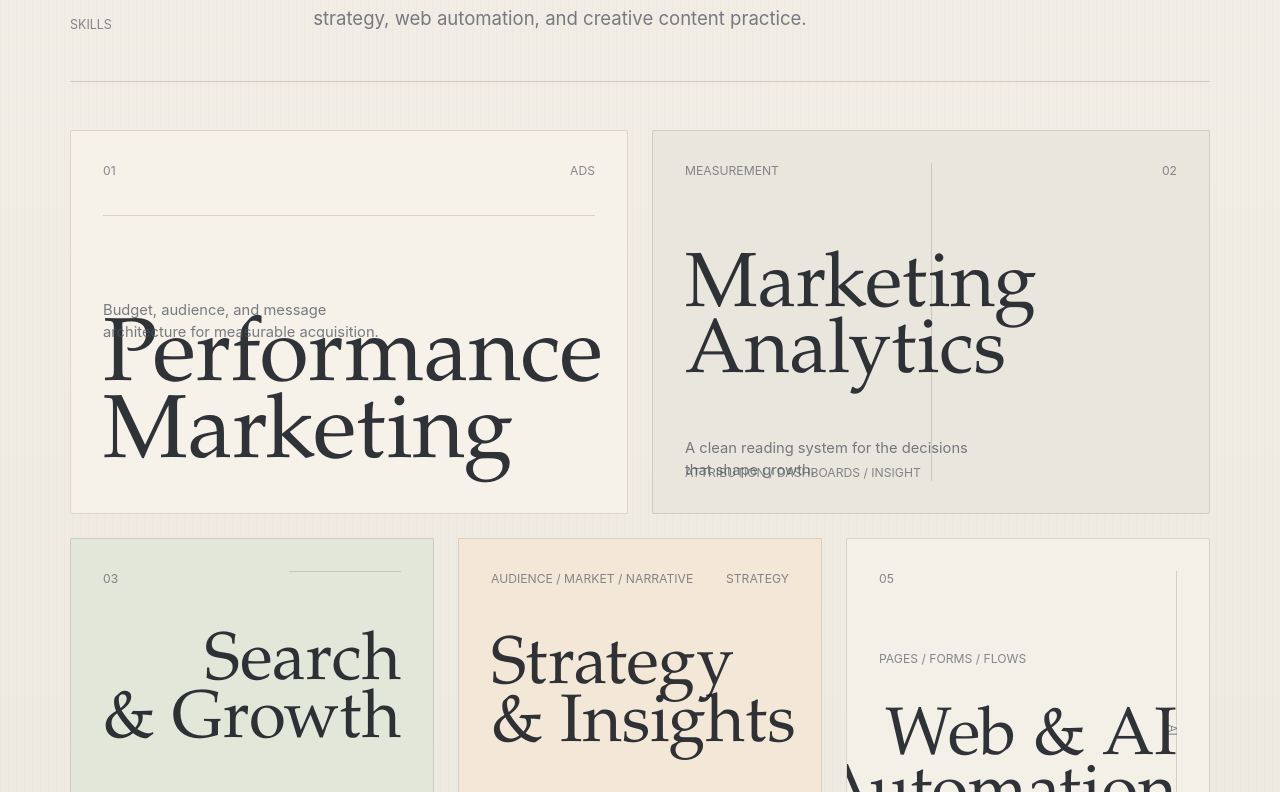
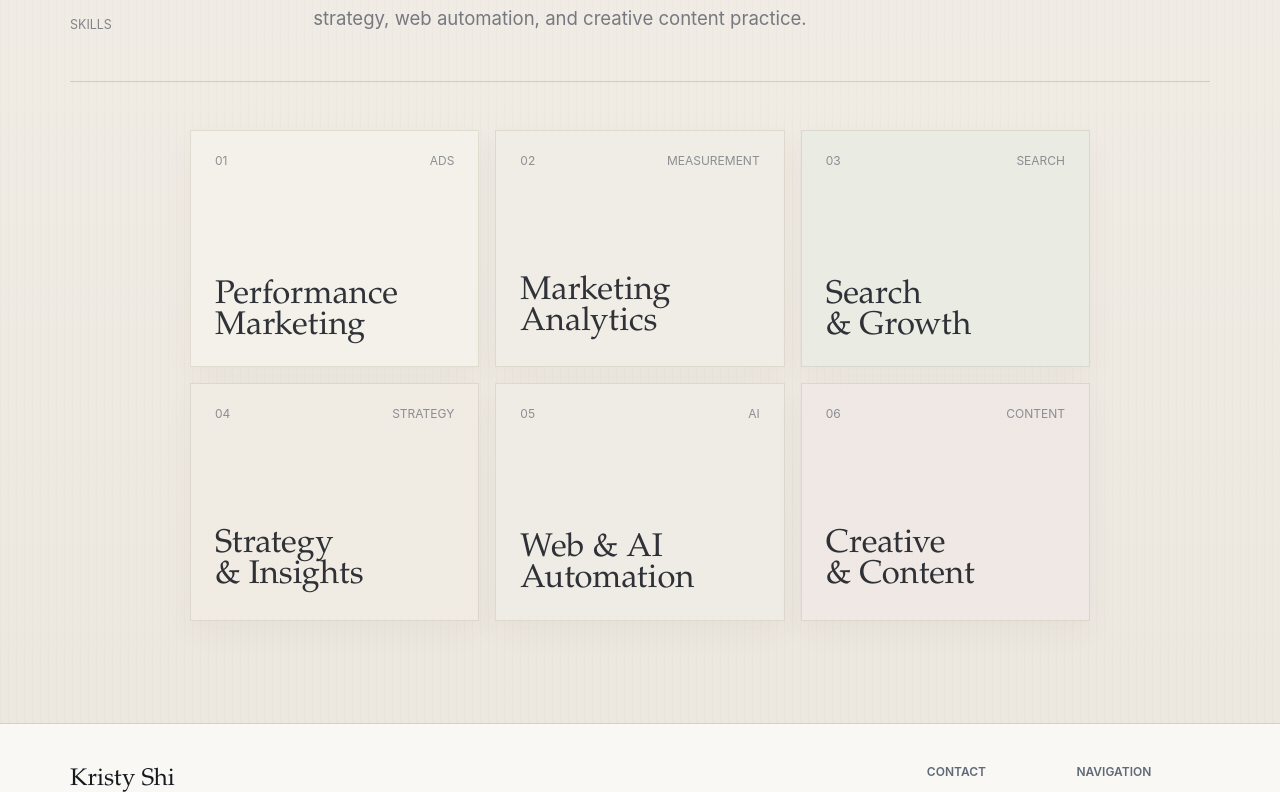
Before and after one commit to pakkuanshi/personal-portfolio, a Next.js app: page /skills in a window 1280 px wide. Shown: the part 508-1300 px from the top of the page. Built offline with nearby package versions, Linux system fonts and the light colour scheme.

Commit message:
Match skills page grid layout

```diff
--- a/components/home/skills-preview-section.tsx
+++ b/components/home/skills-preview-section.tsx
@@ -1,30 +1,8 @@
 "use client";
 
-import Link from "next/link";
-
 import { usePreferences } from "@/components/preferences/preferences-provider";
-import { skillCategories, skillsPreviewCopy } from "@/content/skills";
-
-const posterBackgrounds = [
-  "bg-[hsl(42_33%_94%/0.92)] dark:bg-[hsl(32_13%_16%/0.84)]",
-  "bg-[hsl(48_25%_92%/0.9)] dark:bg-[hsl(34_12%_17%/0.84)]",
-  "bg-[hsl(72_17%_91%/0.88)] dark:bg-[hsl(44_11%_17%/0.84)]",
-  "bg-[hsl(35_33%_92%/0.9)] dark:bg-[hsl(28_12%_16%/0.84)]",
-  "bg-[hsl(45_20%_92%/0.88)] dark:bg-[hsl(38_11%_17%/0.84)]",
-  "bg-[hsl(20_26%_92%/0.88)] dark:bg-[hsl(24_12%_16%/0.84)]",
-];
-
-const titleOffsets = [
-  "bottom-6",
-  "bottom-7",
-  "bottom-6",
-  "bottom-7",
-  "bottom-6",
-  "bottom-7",
-];
-
-const fallbackPosterBackground = "bg-[hsl(42_33%_94%/0.92)] dark:bg-[hsl(32_13%_16%/0.84)]";
-const fallbackTitleOffset = "bottom-6";
+import { SkillCategoryGrid } from "@/components/skills/skill-category-grid";
+import { skillsPreviewCopy } from "@/content/skills";
 
 export function SkillsPreviewSection() {
   const { locale } = usePreferences();
@@ -39,42 +17,7 @@ export function SkillsPreviewSection() {
           </h2>
         </div>
 
-        <div className="mx-auto grid w-full max-w-[900px] grid-cols-1 gap-4 sm:grid-cols-2 lg:grid-cols-3">
-          {skillCategories.map((category, index) => {
-            const categoryCopy = category.translations[locale];
-            const background = posterBackgrounds[index] ?? fallbackPosterBackground;
-            const titleOffset = titleOffsets[index] ?? fallbackTitleOffset;
-
-            return (
-              <Link
-                aria-label={
-                  locale === "en"
-                    ? `Open ${categoryCopy.title} skills`
-                    : `查看${categoryCopy.title}技能`
-                }
-                className={`group relative min-h-[13.25rem] overflow-hidden border border-[hsl(34_18%_68%/0.34)] p-6 text-[hsl(220_18%_12%/0.9)] shadow-[0_12px_28px_hsl(30_18%_28%/0.045)] transition duration-200 ease-out sm:aspect-[1.16/1] sm:min-h-0 lg:aspect-[1.22/1] ${background} hover:-translate-y-1 hover:border-[hsl(28_24%_52%/0.4)] hover:shadow-[0_18px_34px_hsl(30_18%_24%/0.1)] focus-visible:-translate-y-1 focus-visible:outline-none focus-visible:ring-1 focus-visible:ring-[hsl(28_24%_52%/0.45)] dark:border-[hsl(38_18%_58%/0.2)] dark:text-[hsl(42_28%_90%/0.9)] dark:hover:border-[hsl(38_22%_68%/0.3)] dark:hover:shadow-[0_18px_34px_hsl(24_12%_4%/0.26)]`}
-                href={`/skills/${category.slug}`}
-                key={category.slug}
-              >
-                <span className="absolute left-6 top-6 text-xs uppercase leading-none text-[hsl(220_9%_34%/0.62)] dark:text-[hsl(42_18%_82%/0.62)]">
-                  {category.number}
-                </span>
-                <span className="absolute right-6 top-6 max-w-24 text-right text-xs uppercase leading-none text-[hsl(220_9%_34%/0.62)] dark:text-[hsl(42_18%_82%/0.62)]">
-                  {categoryCopy.rubric}
-                </span>
-                <h3
-                  className={`absolute left-6 right-8 ${titleOffset} font-serif text-[clamp(2.05rem,2.35vw,2.45rem)] font-medium leading-[0.94] tracking-normal text-balance`}
-                >
-                  {categoryCopy.titleLines.map((line) => (
-                    <span className="block" key={line}>
-                      {line}
-                    </span>
-                  ))}
-                </h3>
-              </Link>
-            );
-          })}
-        </div>
+        <SkillCategoryGrid />
       </div>
     </section>
   );
--- /dev/null
+++ b/components/skills/skill-category-grid.tsx
@@ -0,0 +1,80 @@
+"use client";
+
+import Link from "next/link";
+
+import { usePreferences } from "@/components/preferences/preferences-provider";
+import { skillCategories } from "@/content/skills";
+import { cn } from "@/lib/utils";
+
+const posterBackgrounds = [
+  "bg-[hsl(42_33%_94%/0.92)] dark:bg-[hsl(32_13%_16%/0.84)]",
+  "bg-[hsl(48_25%_92%/0.9)] dark:bg-[hsl(34_12%_17%/0.84)]",
+  "bg-[hsl(72_17%_91%/0.88)] dark:bg-[hsl(44_11%_17%/0.84)]",
+  "bg-[hsl(35_33%_92%/0.9)] dark:bg-[hsl(28_12%_16%/0.84)]",
+  "bg-[hsl(45_20%_92%/0.88)] dark:bg-[hsl(38_11%_17%/0.84)]",
+  "bg-[hsl(20_26%_92%/0.88)] dark:bg-[hsl(24_12%_16%/0.84)]",
+];
+
+const titleOffsets = [
+  "bottom-6",
+  "bottom-7",
+  "bottom-6",
+  "bottom-7",
+  "bottom-6",
+  "bottom-7",
+];
+
+const fallbackPosterBackground = "bg-[hsl(42_33%_94%/0.92)] dark:bg-[hsl(32_13%_16%/0.84)]";
+const fallbackTitleOffset = "bottom-6";
+
+type SkillCategoryGridProps = {
+  className?: string;
+};
+
+export function SkillCategoryGrid({ className }: SkillCategoryGridProps) {
+  const { locale } = usePreferences();
+
+  return (
+    <div
+      className={cn(
+        "mx-auto grid w-full max-w-[900px] grid-cols-1 gap-4 sm:grid-cols-2 lg:grid-cols-3",
+        className,
+      )}
+    >
+      {skillCategories.map((category, index) => {
+        const categoryCopy = category.translations[locale];
+        const background = posterBackgrounds[index] ?? fallbackPosterBackground;
+        const titleOffset = titleOffsets[index] ?? fallbackTitleOffset;
+
+        return (
+          <Link
+            aria-label={
+              locale === "en"
+                ? `Open ${categoryCopy.title} skills`
+                : `查看${categoryCopy.title}技能`
+            }
+            className={`group relative min-h-[13.25rem] overflow-hidden border border-[hsl(34_18%_68%/0.34)] p-6 text-[hsl(220_18%_12%/0.9)] shadow-[0_12px_28px_hsl(30_18%_28%/0.045)] transition duration-200 ease-out sm:aspect-[1.16/1] sm:min-h-0 lg:aspect-[1.22/1] ${background} hover:-translate-y-1 hover:border-[hsl(28_24%_52%/0.4)] hover:shadow-[0_18px_34px_hsl(30_18%_24%/0.1)] focus-visible:-translate-y-1 focus-visible:outline-none focus-visible:ring-1 focus-visible:ring-[hsl(28_24%_52%/0.45)] dark:border-[hsl(38_18%_58%/0.2)] dark:text-[hsl(42_28%_90%/0.9)] dark:hover:border-[hsl(38_22%_68%/0.3)] dark:hover:shadow-[0_18px_34px_hsl(24_12%_4%/0.26)]`}
+            href={`/skills/${category.slug}`}
+            key={category.slug}
+          >
+            <span className="absolute left-6 top-6 text-xs uppercase leading-none text-[hsl(220_9%_34%/0.62)] dark:text-[hsl(42_18%_82%/0.62)]">
+              {category.number}
+            </span>
+            <span className="absolute right-6 top-6 max-w-24 text-right text-xs uppercase leading-none text-[hsl(220_9%_34%/0.62)] dark:text-[hsl(42_18%_82%/0.62)]">
+              {categoryCopy.rubric}
+            </span>
+            <h3
+              className={`absolute left-6 right-8 ${titleOffset} font-serif text-[clamp(2.05rem,2.35vw,2.45rem)] font-medium leading-[0.94] tracking-normal text-balance`}
+            >
+              {categoryCopy.titleLines.map((line) => (
+                <span className="block" key={line}>
+                  {line}
+                </span>
+              ))}
+            </h3>
+          </Link>
+        );
+      })}
+    </div>
+  );
+}
--- a/components/skills/skills-page-content.tsx
+++ b/components/skills/skills-page-content.tsx
@@ -1,9 +1,8 @@
 "use client";
 
-import Link from "next/link";
-
 import { usePreferences } from "@/components/preferences/preferences-provider";
-import { skillCategories, skillsPageCopy } from "@/content/skills";
+import { SkillCategoryGrid } from "@/components/skills/skill-category-grid";
+import { skillsPageCopy } from "@/content/skills";
 
 export function SkillsPageContent() {
   const { locale } = usePreferences();
@@ -26,30 +25,7 @@ export function SkillsPageContent() {
       </header>
 
       <section className="site-container skills-page-section" aria-label="Skill categories">
-        <div className="skills-page-poster-grid">
-          {skillCategories.map((category) => {
-            const copy = category.translations[locale];
-
-            return (
-              <Link
-                aria-label={`Open ${copy.title} skills`}
-                className={`skills-poster ${category.posterClassName}`}
-                href={`/skills/${category.slug}`}
-                key={category.slug}
-              >
-                <span className="skills-poster-number">{category.number}</span>
-                <span className="skills-poster-rubric">{copy.rubric}</span>
-                <h2 className="skills-poster-title">
-                  {copy.titleLines.map((line) => (
-                    <span key={line}>{line}</span>
-                  ))}
-                </h2>
-                <p className="skills-poster-note">{copy.note}</p>
-                <span className="skills-poster-folio">{copy.folio}</span>
-              </Link>
-            );
-          })}
-        </div>
+        <SkillCategoryGrid />
       </section>
     </div>
   );
```
